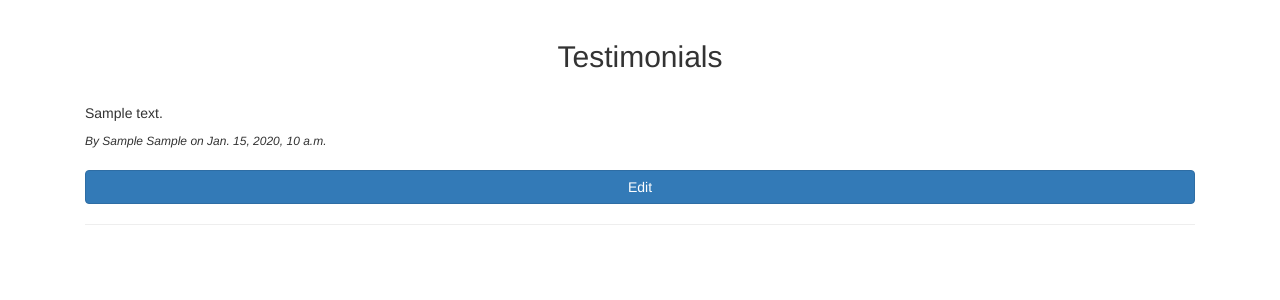
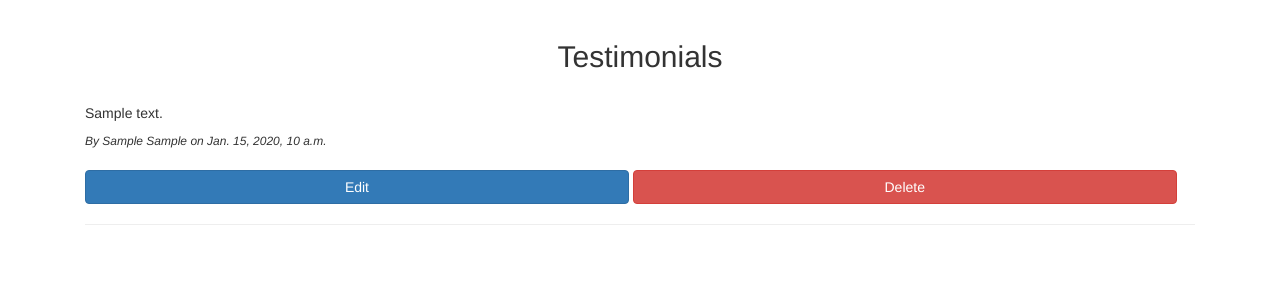
Before and after one commit to Diagnost1X/bcm-training, a Django app: template testimonials/templates/testimonials/testimonials.html in a window 1280 px wide. Shown: the part 100-400 px from the top of the page. Run offline with Django 3.2, Linux system fonts and the light colour scheme; the template is opened without the code that fills it: values that come from a table or form of the project are taken from there, others are empty; a user stored in the database is signed in; tables that the repository leaves empty hold one stand-in row (values such as "Sample post"); parts of the project's set-up code (start-up, migrations or seed data) failed here and were passed over; some libraries are stand-ins or nearby versions.

Commit message:
Added working edit button to alter existing testimonials

```diff
--- a/testimonials/static/testimonials/css/testimonials.css
+++ b/testimonials/static/testimonials/css/testimonials.css
@@ -5,8 +5,11 @@ table {
     font-size: 12px;
 }
 #edit {
-    width: 100%;
+    width: 49%;
 }
 #write {
     width: 100%;
 }
+#delete {
+    width: 49%;
+}
--- a/testimonials/templates/testimonials/testimonial_form.html
+++ b/testimonials/templates/testimonials/testimonial_form.html
@@ -9,13 +9,13 @@
     <div class="col-md-12">
         <section>
             <div class="col-md-9">
-                <form method="post" action="{% url 'new_testimonial' %}">
+                <form method="post" action="{{ form_action }}">
                     {% csrf_token %}
                     <div class="form-group">
                         {{ testimonial_form | as_bootstrap }}
                     </div>
                     <div class="form-group">
-                        <button type="submit" class="btn btn-primary">Share Testimonial</button>
+                        <button type="submit" class="btn btn-primary">{{ button_text }}</button>
                     </div>
                 </form>
             </div>
--- a/testimonials/templates/testimonials/testimonials.html
+++ b/testimonials/templates/testimonials/testimonials.html
@@ -7,9 +7,7 @@
     <h2 class="text-center">Testimonials</h2>
     <div class="col-md-12">
     {% if not user.testimonials and user.is_authenticated %}
-        <form action="{% url 'new_testimonial' %}">
-            <button type="submit" id="write" class="btn btn-primary">Write a Testimonial</button>
-        </form>
+        <a href="{% url 'new_testimonial' %}" id="write" class="btn btn-primary">Write a Testimonial</a>
         <br>
     {% endif %}
     <br>
@@ -24,7 +22,8 @@
         </table>
         {% if testimonial.user == user %}
             <br>
-            <button id="edit" class="btn btn-primary">Edit</button>
+                <a href="{% url 'edit_testimonial' testimonial.id %}" id="edit" class="btn btn-primary">Edit</a>
+                <a href="#" id="delete" class="btn btn-danger">Delete</a>
         {% endif %}
         <hr>
     {% endfor %}
--- a/testimonials/urls.py
+++ b/testimonials/urls.py
@@ -5,4 +5,5 @@ import views
 urlpatterns = [
     url('^$', views.show_testimonials, name='testimonials'),
     url(r'^new_testimonial/$', views.new_testimonial, name='new_testimonial'),
+    url(r'^edit/(?P<testimonial_id>\d+)/$', views.edit_testimonial, name='edit_testimonial'),
 ]
```
Also changed, not shown: testimonials/views.py (+27 -2 lines).
